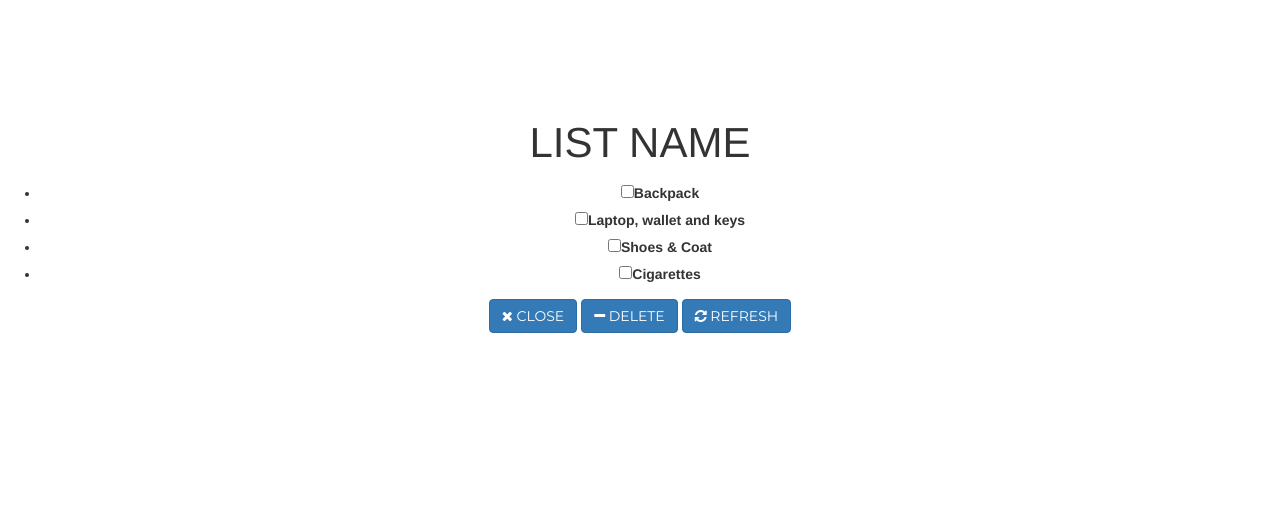
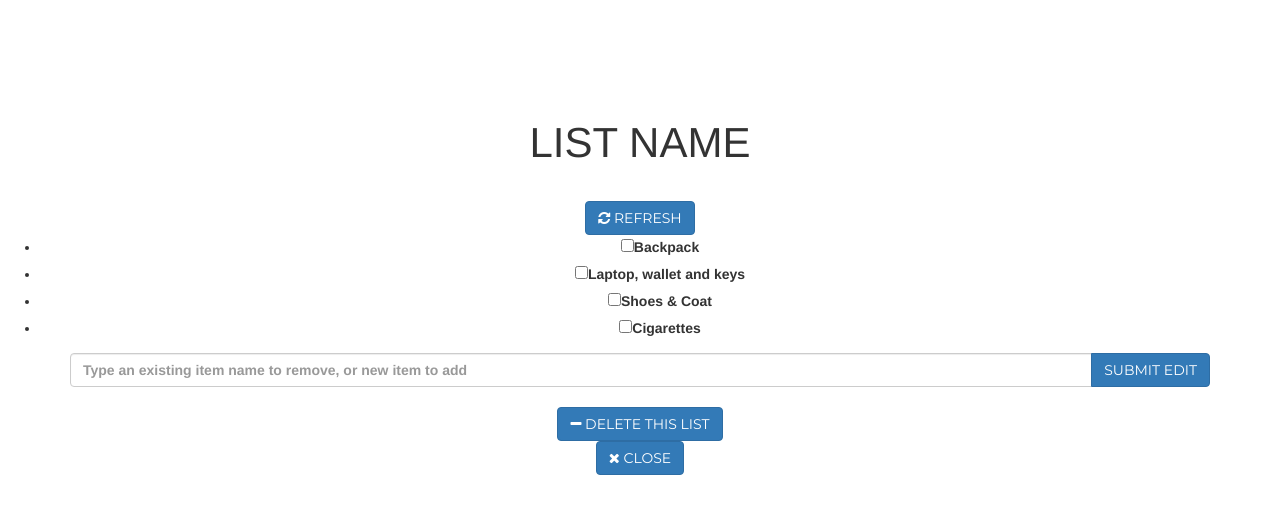
Before and after one commit to toniree/PackingList, a Django app: page / in a window 1280 px wide, after a click on "Work". Shown: the top 508 px of the page. Run offline with Django 3.2, Linux system fonts and the light colour scheme; some libraries are stand-ins or nearby versions; some web fonts are replaced.

Commit message:
Added editting

```diff
--- a/PackingList/home/templates/home/home.html
+++ b/PackingList/home/templates/home/home.html
@@ -113,7 +113,7 @@
                                 </a>
                             </li>
                         </ul>
-                        <a href="#services" class="page-scroll btn btn-xl">Add a New Packing List</a>
+                        <a href="#contact" class="page-scroll btn btn-xl" class="page-scroll">Add a New Packing List</a>
                     </section>
 
                     </div>
@@ -165,6 +165,8 @@
             <div class="modal-content">
 
                 <h2>List Name</h2>
+                <br>
+                <button id="refreshButton" type="button" class="btn btn-primary" data-dismiss="modal"><i class="fa fa-refresh"></i> Refresh </button>
                 <ul>
                     <li><input type="checkbox"><label>Backpack</label></li>
                     <li><input type="checkbox"/><label>Laptop, wallet and keys</label></li>
@@ -174,10 +176,22 @@
 
                 <div class="lr">
                     <div class="rl">
-                        <button type="button" class="btn btn-primary" data-dismiss="modal"><i class="fa fa-times"></i> Close </button>
-                        <button id="deleteButton" type="button" class="btn btn-primary" data-dismiss="modal"><i class="fa fa-minus"></i> Delete </button>
-                        <button id="refreshButton" type="button" class="btn btn-primary" data-dismiss="modal"><i class="fa fa-refresh"></i> Refresh </button>
+                        <div class = "container">
+                        <form action="#" method="post">
+                            <div class="input-group">
+                                <input type="text" name="message" placeholder="Type an existing item name to remove, or new item to add" class="form-control">
+                                    <span class="input-group-btn">
+                                        <button type="submit" class="btn btn-primary btn-flat">Submit Edit</button>
+                                    </span>
+                            </div>
+                        </div>
+
+                        </form>
                     </div>
+                    <br>
+                    <button id="deleteButton" type="button" class="btn btn-primary" data-dismiss="modal"><i class="fa fa-minus"></i> Delete this List</button>
+                    <br>
+                    <button type="button" class="btn btn-primary" data-dismiss="modal"><i class="fa fa-times"></i> Close </button>
 
                 </div>
             </div>
```
